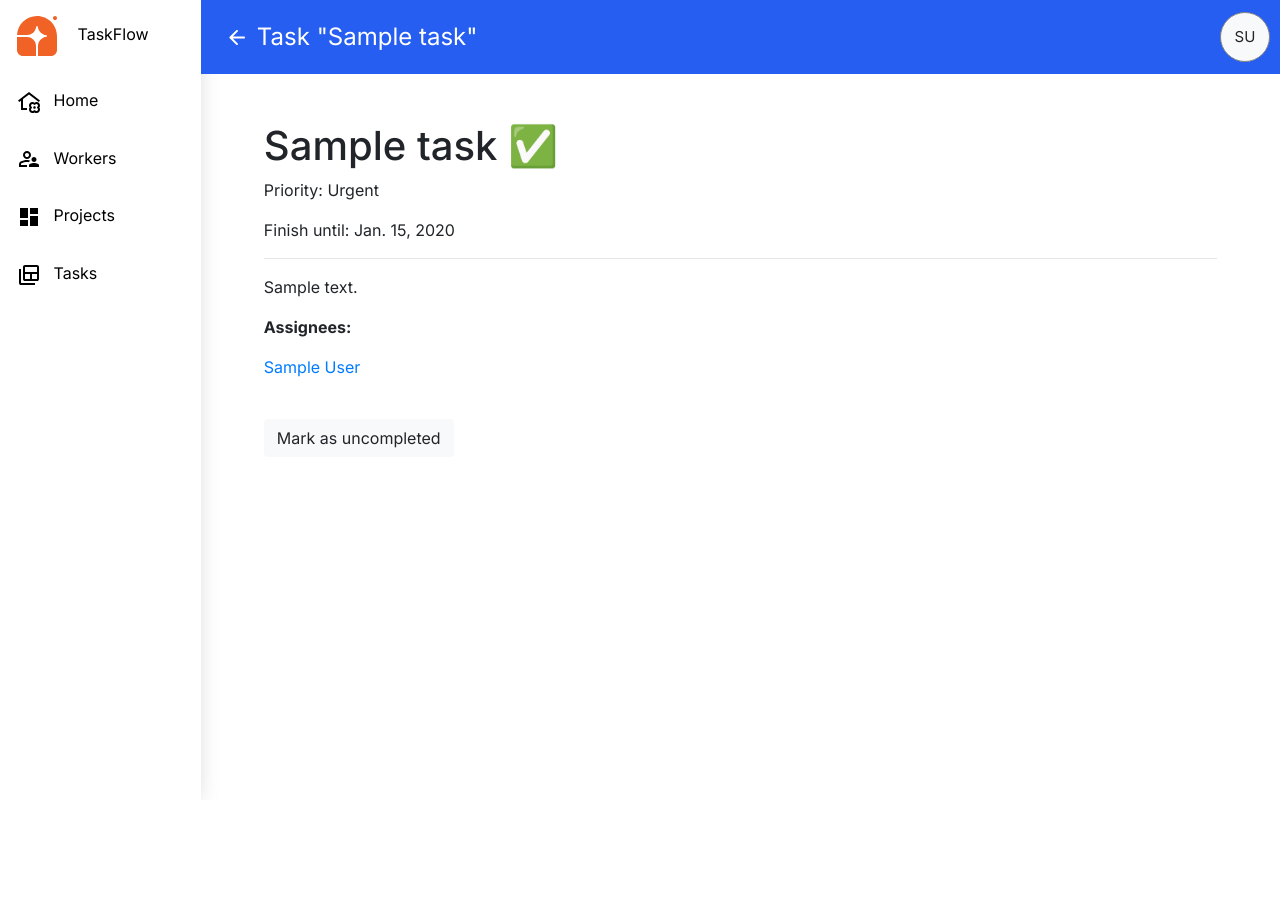
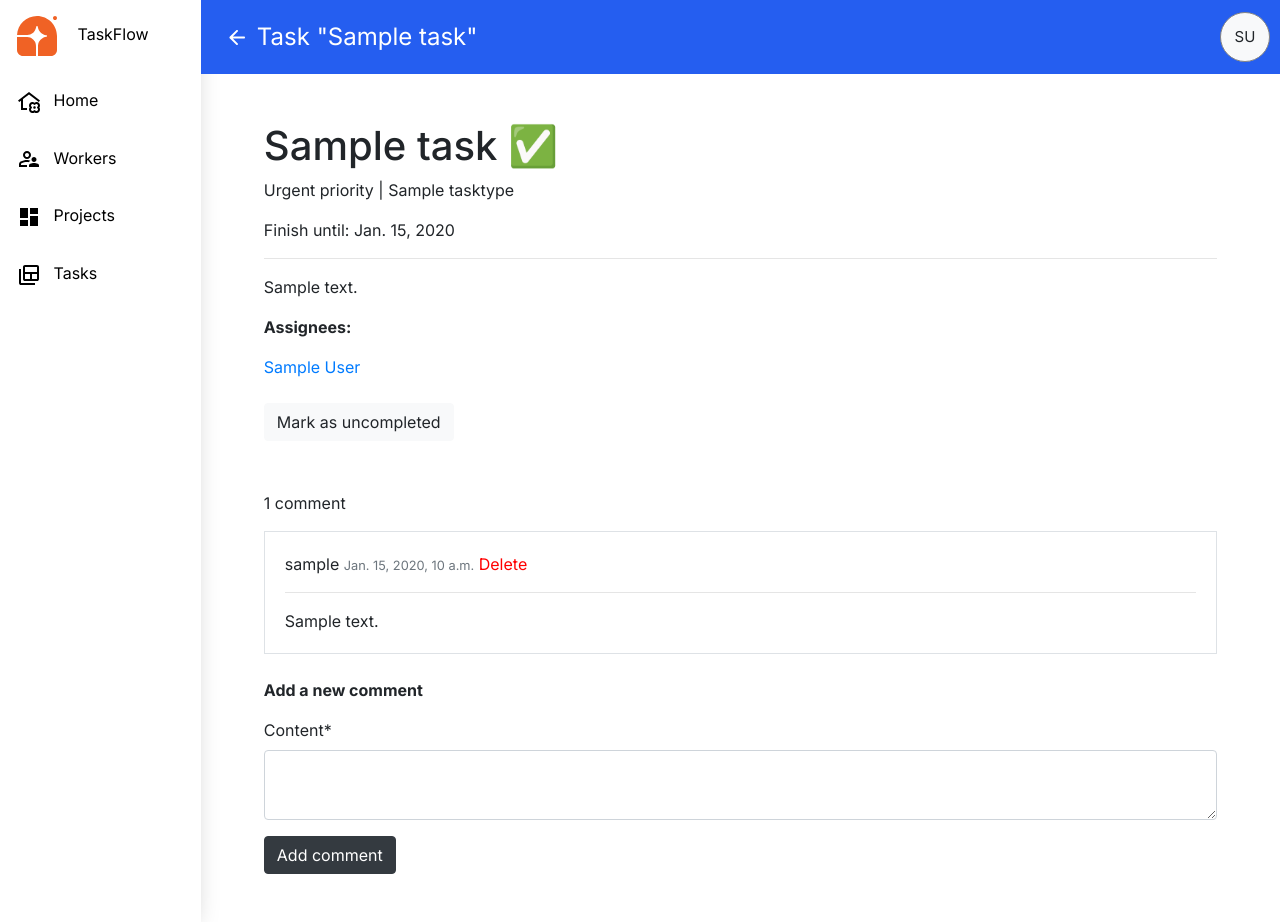
Before and after one commit to kabust/TaskFlow-Web-App, a Django app: page /task/1/ in a window 1280 px wide. Before the commit the page ends 790 px from the top, so only its background shows below. Run offline with Django 5.2, Linux system fonts and the light colour scheme; a user stored in the database is signed in; tables that the repository leaves empty hold one stand-in row (values such as "Sample post"); parts of the project's set-up code (start-up, migrations or seed data) failed here and were passed over; some libraries are stand-ins or nearby versions.

Commit message:
feat: task comments added with possibility of deletion

```diff
--- a/core/forms.py
+++ b/core/forms.py
@@ -2,7 +2,7 @@ from django.contrib.auth import get_user_model
 from django.contrib.auth.forms import UserCreationForm, UserChangeForm
 from django import forms
 
-from core.models import Task, Project
+from core.models import Task, Project, Comment
 
 
 class WorkerCreateForm(UserCreationForm):
@@ -11,13 +11,17 @@ class WorkerCreateForm(UserCreationForm):
 
     class Meta(UserCreationForm.Meta):
         model = get_user_model()
-        fields = UserCreationForm.Meta.fields + ("first_name", "last_name", "email", "project")
+        fields = UserCreationForm.Meta.fields + ("first_name", "last_name", "email")
 
 
 class WorkerUpdateForm(UserChangeForm):
     username = forms.CharField(max_length=255, disabled=True, required=False)
     date_joined = forms.DateTimeField(disabled=True, required=False)
-    password = forms.CharField(disabled=True, required=False, initial="********")
+    password = forms.CharField(
+        disabled=True,
+        required=False,
+        widget=forms.HiddenInput()
+    )
 
     class Meta(UserChangeForm.Meta):
         model = get_user_model()
@@ -35,7 +39,6 @@ class TaskForm(forms.ModelForm):
     assignees = forms.ModelMultipleChoiceField(
         queryset=get_user_model().objects.all(),
         widget=forms.CheckboxSelectMultiple,
-
     )
 
     def __init__(self, *args, **kwargs):
@@ -45,6 +48,7 @@ class TaskForm(forms.ModelForm):
         self.fields["assignees"].queryset = get_user_model().objects.filter(
             project=users_project
         )
+        self.fields["assignees"].initial = self.instance
         self.fields["project"].required = True
         self.fields["project"].initial = Project.objects.get(worker=self.request.user)
         self.fields["project"].disabled = True
@@ -74,3 +78,10 @@ class TaskFiltersSearch(forms.Form):
         label="",
         widget=forms.CheckboxSelectMultiple,
     )
+
+
+class CommentForm(forms.ModelForm):
+    class Meta:
+        model = Comment
+        fields = ("content", "task", "commentator")
+        widgets = {"task": forms.HiddenInput(), "commentator": forms.HiddenInput()}
--- a/core/urls.py
+++ b/core/urls.py
@@ -12,7 +12,7 @@ from core.views import (
     TaskDeleteView,
     WorkerUpdateView,
     ProjectListView,
-    toggle_completed,
+    toggle_completed, delete_comment,
 )
 
 urlpatterns = [
@@ -22,6 +22,9 @@ urlpatterns = [
     path("task/<int:pk>/", TaskDetailView.as_view(), name="task-detail"),
     path(
         "task/<int:pk>/toggle-completed", toggle_completed, name="task-toggle-completed"
+    ),
+    path(
+        "task/<int:task_pk>/delete-comment/<int:com_pk>", delete_comment, name="task-delete-comment"
     ),
     path("task/create/", TaskCreateView.as_view(), name="task-create"),
     path("tasks/<int:pk>/update/", TaskUpdateView.as_view(), name="task-update"),
--- a/core/views.py
+++ b/core/views.py
@@ -8,28 +8,38 @@ from django.http import HttpRequest, HttpResponse, HttpResponseRedirect
 from django.shortcuts import render
 from django.urls import reverse, reverse_lazy
 from django.views import generic
+from django.views.generic.edit import FormMixin
 
 from core.forms import (
     WorkerNameSearch,
     TaskFiltersSearch,
     TaskForm,
     WorkerCreateForm,
-    WorkerUpdateForm,
+    WorkerUpdateForm, CommentForm,
 )
-from core.models import Task, Project
+from core.models import Task, Project, Comment
 
 
 @login_required
 def index(request: HttpRequest) -> HttpResponse:
     workers_amount = get_user_model().objects.filter(project=request.user.project).count()
-    tasks_total_amount = Task.objects.filter(project=request.user.project).count()
+    tasks_todo_amount = Task.objects.filter(project=request.user.project, is_completed=False).count()
     tasks_done = Task.objects.filter(is_completed=True, project=request.user.project).count()
+    if request.user.date_joined.date() != date.today():
+        daily_refresher = request.session.get("daily_refresher", None)
+        if not daily_refresher:
+            request.session["daily_refresher"] = 1
+        request.session.set_expiry(86400)
+    else:
+        daily_refresher = 1
 
     context = {
         "workers_amount": workers_amount,
-        "tasks_total_amount": tasks_total_amount,
+        "tasks_todo_amount": tasks_todo_amount,
         "tasks_done": tasks_done,
+        "daily_refresher": daily_refresher
     }
+
     return render(request, "core/index.html", context)
 
 
@@ -66,13 +76,39 @@ class TaskListView(LoginRequiredMixin, generic.ListView):
         return context
 
 
-class TaskDetailView(LoginRequiredMixin, generic.DetailView):
+class TaskDetailView(FormMixin, generic.DetailView):
     model = Task
+    form_class = CommentForm
+
+    def get_success_url(self):
+        return reverse("core:task-detail", args=(self.object.id,))
 
     def get_context_data(self, **kwargs):
         context = super().get_context_data(**kwargs)
         context["previous_url"] = self.request.META.get("HTTP_REFERER")
+        context["form"] = CommentForm(
+            initial={"task": self.object, "commentator": self.request.user}
+        )
         return context
+
+    def post(self, request, *args, **kwargs):
+        self.object = self.get_object()
+        form = self.get_form()
+        if form.is_valid():
+            return self.form_valid(form)
+        return self.form_invalid(form)
+
+    def form_valid(self, form):
+        form.save()
+        return super().form_valid(form)
+
+
+def delete_comment(request: HttpRequest, task_pk: int, com_pk: int) -> HttpResponseRedirect | HttpResponse:
+    comment = Comment.objects.get(pk=com_pk)
+    if request.user != comment.commentator:
+        return HttpResponse("Unauthorized", status=405)
+    comment.delete()
+    return HttpResponseRedirect(reverse("core:task-detail", args=(task_pk,)))
 
 
 class TaskCreateView(LoginRequiredMixin, generic.CreateView):
@@ -99,14 +135,13 @@ class TaskUpdateView(LoginRequiredMixin, generic.UpdateView):
 
     def get_form_kwargs(self):
         kwargs = super().get_form_kwargs()
-
         kwargs["request"] = self.request
         return kwargs
 
     def get(self, request, *args, **kwargs):
         obj = super().get_object()
 
-        if obj.project != self.request.user.project:
+        if not self.request.user.project or obj.project != self.request.user.project:
             return HttpResponse("Unauthorized", status=405)
 
         return super().get(request, *args, **kwargs)
@@ -116,7 +151,6 @@ class TaskUpdateView(LoginRequiredMixin, generic.UpdateView):
 
     def get_context_data(self, *, object_list=None, **kwargs):
         context = super().get_context_data(**kwargs)
-
         context["previous_url"] = self.request.META.get("HTTP_REFERER")
         return context
 
@@ -127,7 +161,7 @@ class TaskDeleteView(LoginRequiredMixin, generic.DeleteView):
     def get(self, request, *args, **kwargs):
         obj = super().get_object()
 
-        if obj.project != self.request.user.project:
+        if not self.request.user.project or obj.project != self.request.user.project:
             return HttpResponse("Unauthorized", status=405)
 
         return super().get(request, *args, **kwargs)
@@ -137,7 +171,6 @@ class TaskDeleteView(LoginRequiredMixin, generic.DeleteView):
 
     def get_context_data(self, *, object_list=None, **kwargs):
         context = super().get_context_data(**kwargs)
-
         context["previous_url"] = self.request.META.get("HTTP_REFERER")
         return context
 
@@ -169,18 +202,20 @@ class WorkerListView(LoginRequiredMixin, generic.ListView):
 
     def get_context_data(self, *, object_list=None, **kwargs):
         context = super().get_context_data(**kwargs)
-
         name = self.request.GET.get("name", "")
         context["search_form"] = WorkerNameSearch(initial={"name": name})
-
         context["num_workers"] = get_user_model().objects.count()
-
         return context
 
 
 class WorkerDetailView(LoginRequiredMixin, generic.DetailView):
     model = get_user_model()
     queryset = get_user_model().objects.prefetch_related("tasks")
+
+    def get_context_data(self, *, object_list=None, **kwargs):
+        context = super().get_context_data(**kwargs)
+        context["previous_url"] = self.request.META.get("HTTP_REFERER")
+        return context
 
 
 class WorkerCreateView(generic.CreateView):
@@ -190,7 +225,6 @@ class WorkerCreateView(generic.CreateView):
 
     def get_context_data(self, *, object_list=None, **kwargs):
         context = super().get_context_data(**kwargs)
-
         context["previous_url"] = self.request.META.get("HTTP_REFERER")
         return context
 
@@ -208,7 +242,6 @@ class WorkerUpdateView(generic.UpdateView):
 
     def get_context_data(self, *, object_list=None, **kwargs):
         context = super().get_context_data(**kwargs)
-
         context["previous_url"] = self.request.META.get("HTTP_REFERER")
         return context
 
@@ -218,6 +251,6 @@ class ProjectListView(LoginRequiredMixin, generic.ListView):
 
     def get_context_data(self, *, object_list=None, **kwargs):
         context = super().get_context_data(**kwargs)
-
-        context["users_project"] = self.request.user.project.pk
+        if self.request.user.project:
+            context["users_project"] = self.request.user.project.pk
         return context
--- a/static/css/styles.css
+++ b/static/css/styles.css
@@ -40,6 +40,18 @@ a:hover {
     display: flex;
     justify-content: left;
     gap: 6px;
+}
+
+.container-fluid .home {
+    padding-left: 0;
+    display: flex;
+    align-items: center;
+    gap: 12px;
+}
+
+.container-fluid .home .line {
+    height: 100px;
+    border-left: black solid 1px;
 }
 
 #id_filters {
@@ -168,6 +180,7 @@ html, body {
     display: flex;
     justify-content: space-between;
     align-items: center;
+    min-height: 72px;
 }
 
 .row .header p {
@@ -196,6 +209,14 @@ html, body {
     padding: 20px 10px;
 }
 
+.comment-section {
+    margin-top: 50px;
+}
+
+.comment-form textarea {
+    height: 70px;
+}
+
 .searchbar {
     margin-bottom: 24px;
 }
--- a/templates/core/project_list.html
+++ b/templates/core/project_list.html
@@ -5,6 +5,7 @@
 {% endblock %}
 
 {% block content %}
+  {% if project_list %}
   <table class="table">
     <tr>
       <th>Name</th>
@@ -29,4 +30,7 @@
       </tr>
     {% endfor %}
   </table>
+  {% else %}
+  <p>No projects to show</p>
+  {% endif %}
 {% endblock %}
--- a/templates/core/task_detail.html
+++ b/templates/core/task_detail.html
@@ -1,4 +1,5 @@
 {% extends "base.html" %}
+{% load crispy_forms_filters %}
 
 {% block header %}
   <div class="name-with-go-back">
@@ -15,7 +16,7 @@
 
 {% block content %}
   <h1>{{ task.name }} {% if task.is_completed %} ✅ {% endif %}</h1>
-  <p>Priority: {{ task.priority }}</p>
+  <p>{{ task.priority }} priority | {{ task.task_type }}</p>
   <p class="text-mute">Finish until: {{ task.deadline }}
     {% if task.past_deadline and not task.is_completed %}
       <strong style="color: red">Task is past deadline for {{ task.past_deadline }} day{{ task.past_deadline | pluralize }}!</strong>
@@ -25,7 +26,10 @@
   <p style="width: 50%">{{ task.description }}</p>
   <p><strong>Assignees:</strong></p>
   {% for assignee in task.assignees.all %}
-    <a href="{% url "core:worker-detail" assignee.id %}"><p>{{ assignee.first_name }} {{ assignee.last_name }}</p></a>
+    <a href="{% url "core:worker-detail" assignee.id %}" style="margin-bottom: 12px">
+      {{ assignee.first_name }} {{ assignee.last_name }}
+    </a>
+    <br>
   {% endfor %}
   <br>
   {% if request.user in task.assignees.all %}
@@ -39,5 +43,37 @@
     {% endif %}
     </a>
   {% endif %}
+  <div class="comment-section">
+    {% if not task.get_comments %}
+      <p>There are no comments yet.</p>
+    {% else %}
+      <p>{{ task.get_comments.count }} comment{{ task.get_comments.count | pluralize }}</p>
+    {% endif %}
+
+    {% for comment in task.get_comments %}
+      <div class="border card-body">
+        {{ comment.commentator }} <small class="text-muted">{{ comment.created_time }}</small>
+        {% if comment.commentator == user %}
+          <a href="{% url "core:task-delete-comment" task.id comment.id %}" style="color: red">
+            Delete
+          </a>
+        {% endif %}
+        <hr>
+        {{ comment.content }}
+      </div>
+      <br>
+    {% endfor %}
+
+    <p><strong>Add a new comment</strong></p>
+    {% if user.is_authenticated %}
+      <form action="" method="post" class="comment-form" novalidate>
+        {% csrf_token %}
+        {{ form | crispy }}
+        <input type="submit" value="Add comment" class="btn btn-dark">
+      </form>
+    {% else %}
+      <a href="{% url "login" %}">Login first</a>
+    {% endif %}
+  </div>
 
 {% endblock %}
--- a/templates/registration/login.html
+++ b/templates/registration/login.html
@@ -1,9 +1,5 @@
 {% extends "base.html" %}
 {% load crispy_forms_filters %}
-
-{% block header %}
-  <p>Login</p>
-{% endblock %}
 
 {% block content %}
 
```
Also changed, not shown: core/admin.py (+4 -4 lines), core/models.py (+20 -1 lines), templates/core/index.html (+14 -4 lines), templates/core/worker_detail.html (+10 -1 lines).
